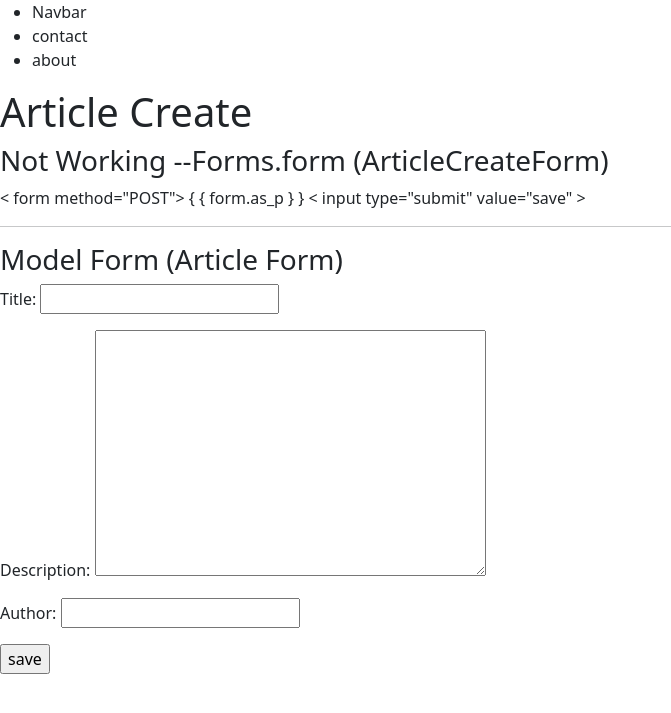
After one commit to CodeByLine/try_django, a Django app: page /blog/article_create/ in a window 1280 px wide. The commit adds this page. Shown: the top 713 px of the page, without its empty margins (0-671 px from the left). Run offline with Django 3.2, Linux system fonts and the light colour scheme.

Commit message:
added article

```diff
--- a/blog/admin.py
+++ b/blog/admin.py
@@ -1,5 +1,6 @@
 from django.contrib import admin
 
-from .models import Blog
+from .models import Blog, Article
 
 admin.site.register(Blog)
+admin.site.register(Article)
--- a/blog/forms.py
+++ b/blog/forms.py
@@ -1,10 +1,20 @@
 from django import forms
-from .models import Blog
+from .models import Blog, Article
 
 
 class BlogForm(forms.ModelForm):
     class Meta:
         model = Blog
+        fields = [
+            'title',
+            'description',
+            'author',
+        ]
+
+
+class ArticleForm(forms.ModelForm):
+    class Meta:
+        model = Article
         fields = [
             'title',
             'description',
--- a/blog/models.py
+++ b/blog/models.py
@@ -1,4 +1,5 @@
 from django.db import models
+from django.urls import reverse
 
 class Blog(models.Model):
     title       = models.CharField(max_length=200)
@@ -11,3 +12,20 @@ class Blog(models.Model):
 
     def get_absolute_url(self):  #with app_name in urls.py
         return reverse("blog:blog_detail", kwargs={"id": self.id})
+
+
+class Article(models.Model):
+    title       = models.CharField(max_length=200)
+    description = models.TextField(blank=True, null=True)
+    author     = models.CharField(max_length=200)
+    featured    = models.BooleanField(default=False)  # null=True, default=True
+
+    #blank: how the field is rendered
+    #null: how the database handles the info
+
+    def get_absolute_url(self):  #with app_name in urls.py
+        return reverse("blog:article_detail", kwargs={"pk": self.pk})
+
+    # success_url (in views.py) overwrites "get_absolute_url"
+    # alt to "get_absolute_url":
+        # def get_success_url(self)
--- /dev/null
+++ b/blog/templates/blog/article_create.html
@@ -0,0 +1,21 @@
+{% extends "base.html" %}
+{% block content %}
+<h1>Article Create </h1>
+
+
+    <h3>Not Working --Forms.form (ArticleCreateForm)</h3>
+
+    < form method="POST">
+        {% csrf_token %}
+      { { form.as_p } }
+  <  input type="submit" value="save" >
+
+  <hr>
+
+    <h3>Model Form (Article Form) </h3>
+  <form method="POST">
+      {% csrf_token %}
+    {{ form.as_p }}
+<input type="submit" value="save" >
+</form>
+{% endblock %}
--- /dev/null
+++ b/blog/templates/blog/article_detail.html
@@ -0,0 +1,4 @@
+{% block content %}
+<h1>Article Detail </h1>
+
+{% endblock %}
--- a/blog/blog/blog/blog_list.html
+++ b/blog/templates/blog/blog_list.html
@@ -7,7 +7,7 @@
     {% for item in object_list %}
 
     <p> {{item.id}} - <a href='/products/{{item.id}}'>
-    {{item.title}}</a>{{item.author}} </p>
+    {{item.title}}</a> by {{item.author}} </p>
     {% endfor %}
     <hr>
     {{object_list }}
--- a/blog/urls.py
+++ b/blog/urls.py
@@ -6,11 +6,26 @@ from .views import (
     blog_create_view,
     blog_confirm_delete_view,
     blog_list_view,
+    ArticleDetailView,
+    ArticleCreateView,
+    ArticleConfirmDeleteVew,
+    ArticleListView,
     )
+
+    # path for class-based views:
+        # <app_name>/<model_name>_list.html
+
+
 app_name = "blog"
 urlpatterns = [
     path('', blog_list_view, name="blog_list"),
     path('create/', blog_create_view, name="blog_create"),
     path('<int:id>/', blog_detail_view, name='blog_detail/'),
     path('<int:id>/delete/', blog_confirm_delete_view, name='blog_delete'),
+
+    path('article', ArticleListView.as_view(), name="article_list"),
+    path('article_create/', ArticleCreateView.as_view(), name="article_create"),
+    path('article/<int:pk>/', ArticleDetailView.as_view(), name='article_detail'),
+    path('article/<int:id>/delete/', ArticleConfirmDeleteVew.as_view(), name='article_delete'),
+# alt: path('', ArticleDetailview.as_view(template_name='template.html', name='name')),
 ]
--- a/blog/views.py
+++ b/blog/views.py
@@ -1,7 +1,7 @@
 from django.shortcuts import render, get_object_or_404, redirect
-from .models import Blog
+from .models import Blog, Article
 from django.urls import reverse
-from .forms import BlogForm
+from .forms import BlogForm, ArticleForm
 
 def blog_list_view(request):
     queryset = Blog.objects.all()
@@ -56,3 +56,69 @@ def blog_detail_view(request, id):
         'object' : object
     }
     return render(request, "blog/blog_detail.html", cxt)
+
+
+from django.views import generic
+from django.views.generic import (
+    DetailView,
+    ListView,
+    CreateView,
+    UpdateView,
+    DeleteView,
+    # path for class-based views:
+        # <app_name>/<model_name>_list.html
+)
+
+
+class ArticleListView(generic.ListView):
+    queryset = Article.objects.all()
+    model = Article
+    template_name = "blog/article_list.html"
+
+class ArticleCreateView(generic.CreateView):
+    model = Article
+    form_class = ArticleForm
+    #Above line is needed to address the errors here:
+    #ImproperlyConfigured at /blog/article_create/
+    # Using ModelFormMixin (base class of ArticleCreateView) without the 'fields' attribute is prohibited.
+    template_name = "blog/article_create.html"
+    # success_url = "blog/article_list.html"
+
+
+    def form_valid(self, form):
+        print(form.cleaned_data)
+        return super().form_valid(form)
+
+class ArticleDetailView(generic.DetailView):
+    model = Article
+    template_name = "blog/article_detail.html"
+
+
+## For the following to work:
+## 1. import
+## 2. change pk to id (Article, not Blog)
+
+
+# class ArticleDetailView(DetailView):
+#     template_name = "blog/article_detail.html"
+#     queryset = Article.objects.all() ## queryset limits the choices available for the DetailView
+
+#     def get_object(self):
+#         id_=self.kwargs.get("id") ## overwrite default id label
+#         return get_object_or_404(Article,id=id_)
+
+
+class ArticleConfirmDeleteVew(generic.DeleteView):
+    model = Article
+    template_name = "blog/article_confirm_delete.html"
+
+
+# Below: Base View Class = View
+# from django.views import View
+# class ArticleView(View):
+    # template_name = 'name.html'
+#     def get(self, request, *args, **kwargs):
+#         return render(rquest, self.template_name, {})
+
+#     def post(self, request, *args, **kwargs):
+#         return render(rquest, 'about.html', {})
```
Also changed, not shown: blog/migrations/0002_article.py (added), blog/templates/blog/article_confirm_delete.html (added), blog/templates/blog/article_list.html (added), blog/templates/blog/blog_confirm_delete.html (renamed from blog/blog/blog/blog_confirm_delete.html), blog/templates/blog/blog_create.html (renamed from blog/blog/blog/blog_create.html), blog/templates/blog/blog_detail.html (renamed from blog/blog/blog/blog_detail.html).
